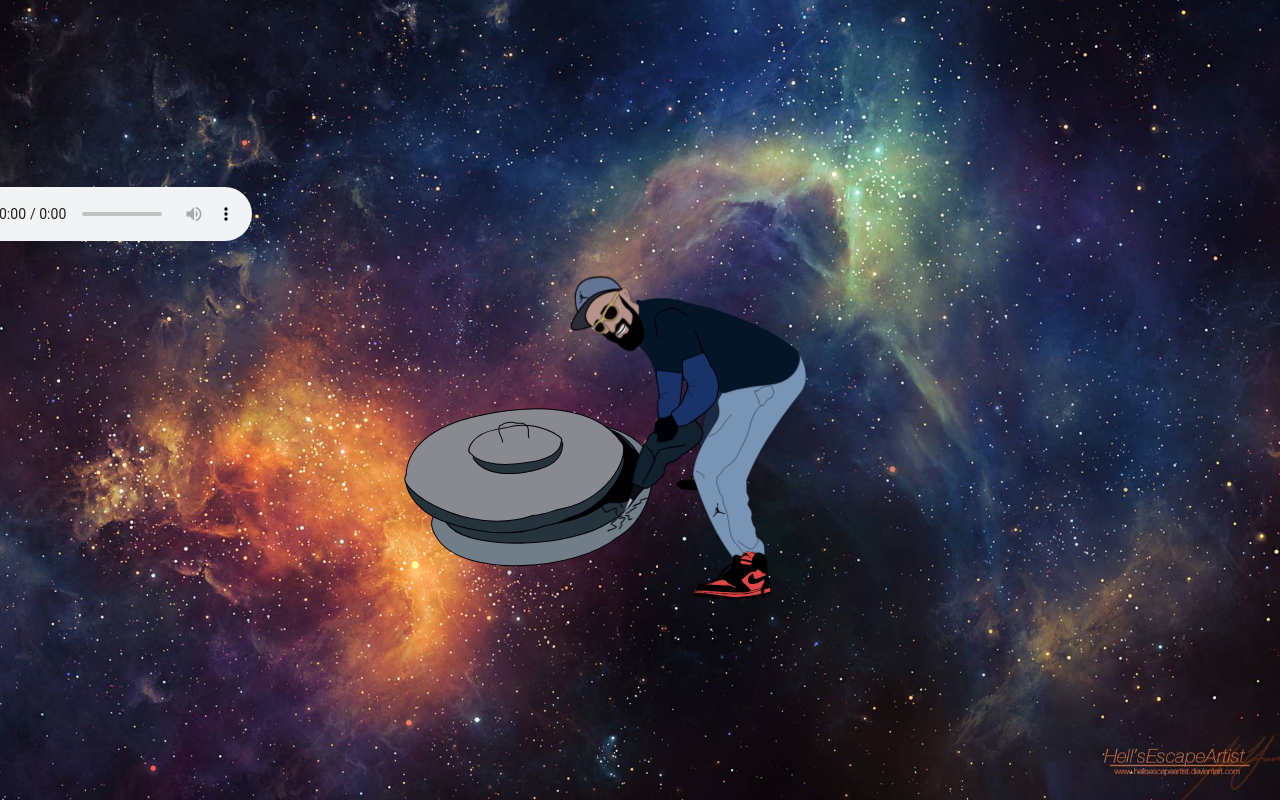
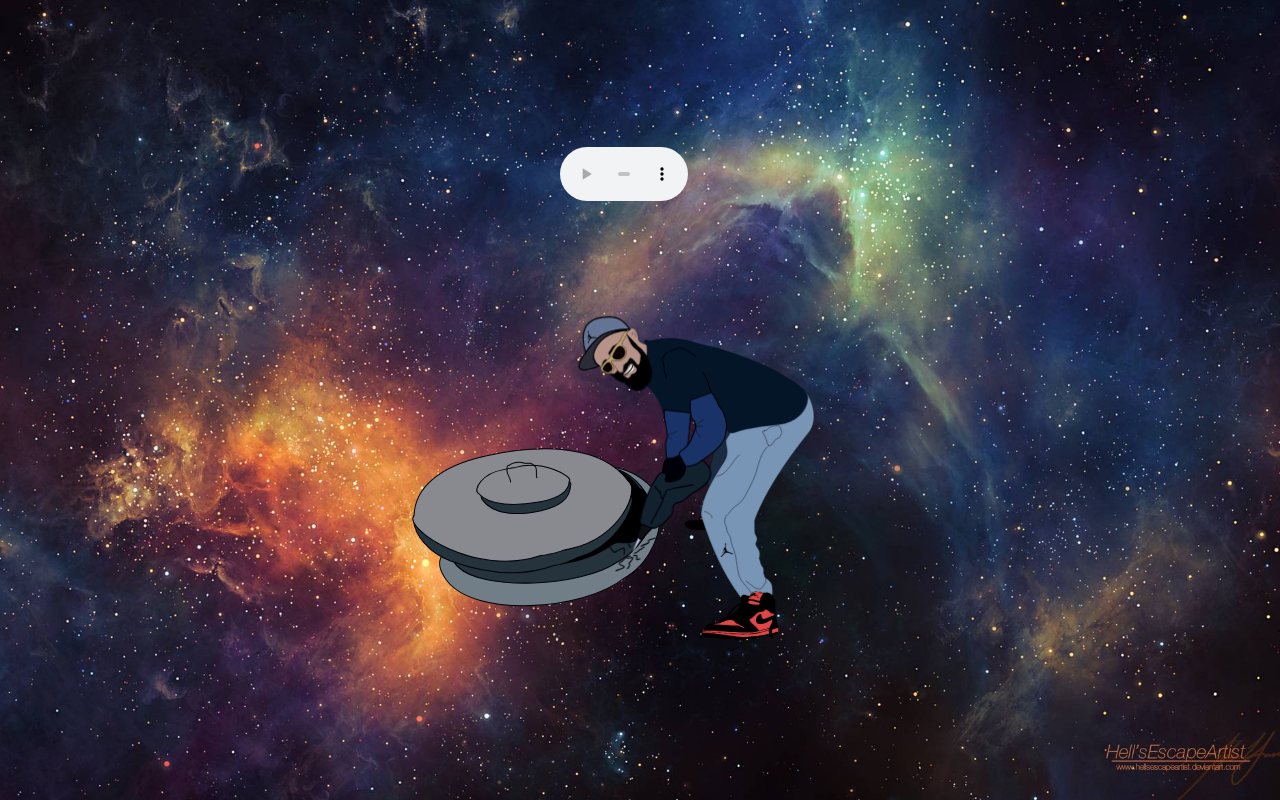
Before and after one commit to dejotb/robocze, a plain HTML site: page index.html in a window 1280 px wide. Drawn offline with Linux system fonts and the light colour scheme.

Commit message:
Add files via upload

```diff
--- a/css/style.css
+++ b/css/style.css
@@ -118,7 +118,7 @@ section {
   background-size: cover; /* Resize the background image to cover the entire container */
     margin-bottom: -3em;
     align-items: center;
-    margin-left: -3em;
+    margin-left: -2em;
 }
 
 .wrapper-section-2 {
@@ -197,6 +197,15 @@ footer {
 
 }
 
+.audio {
+align-self: center;
+justify-self: flex-start;
+padding-bottom: 5em;
+}
+
+audio {
+    width: 8em;
+}
 
 @media (min-width: 578px) {
 
```
